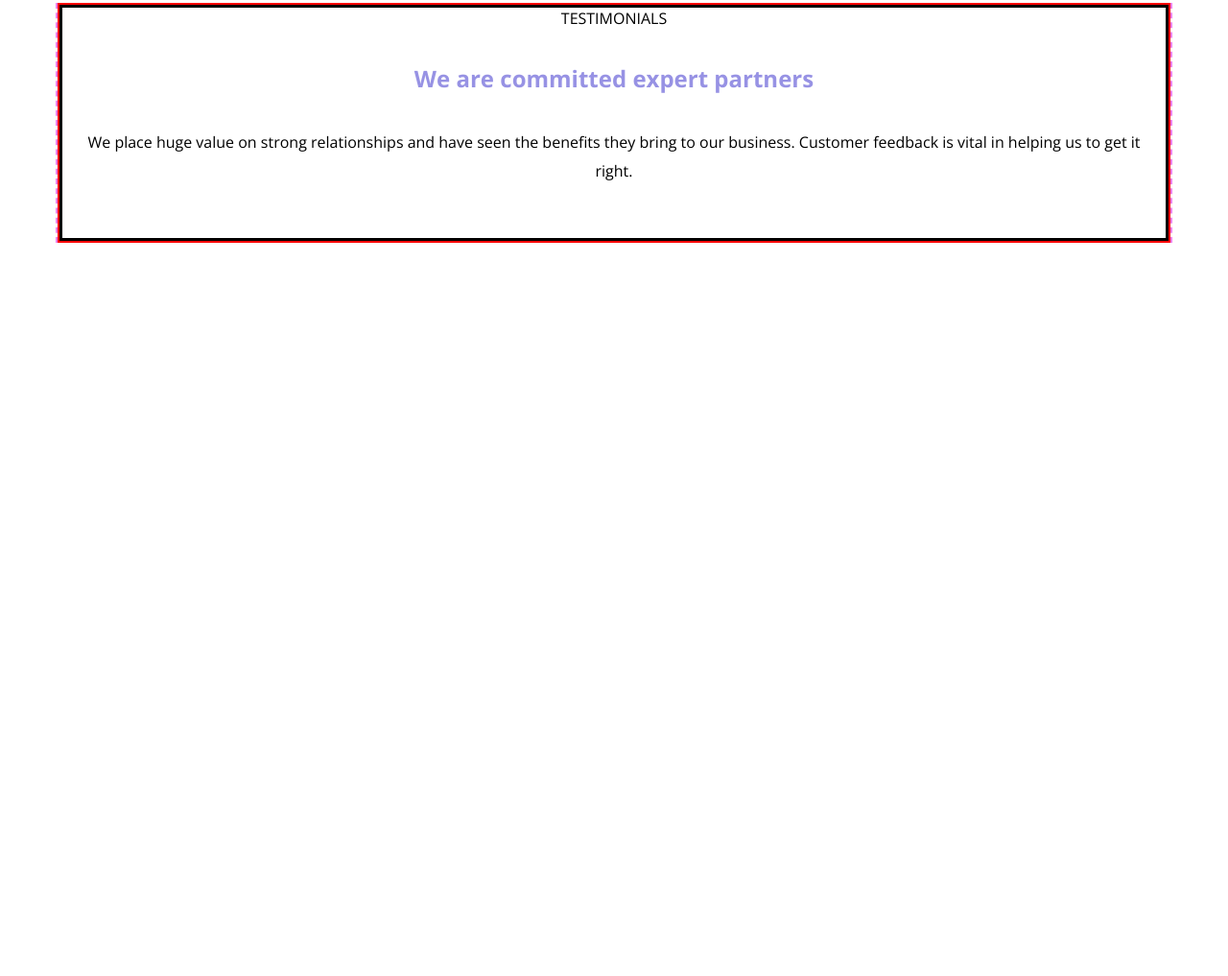
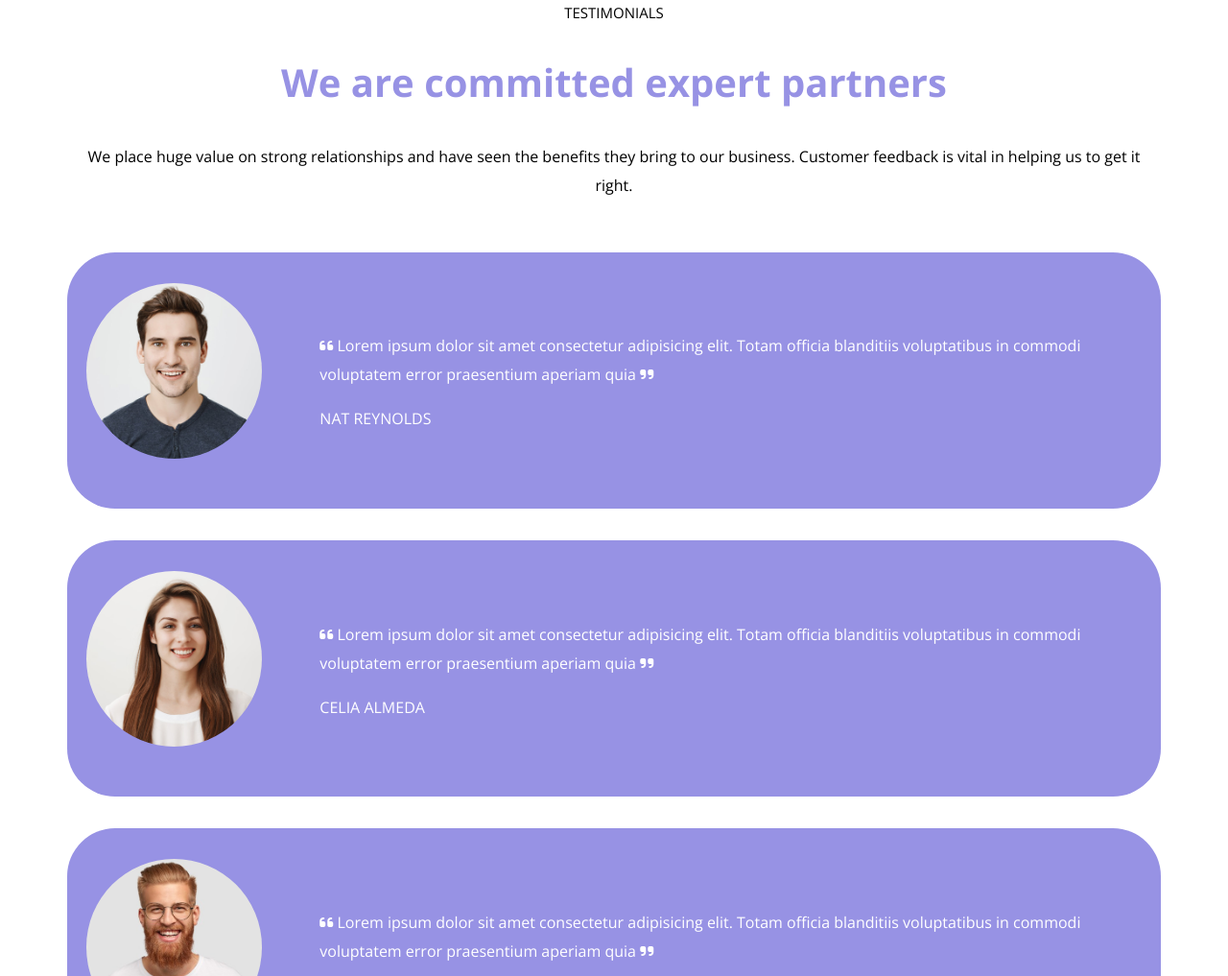
Before and after one commit to Michele-S2001/htmlcss-responsive-layout, a plain HTML site: page index.html in a window 1280 px wide. Shown: the part 1783-2800 px from the top of the page at 96% size. Before the commit the page ends 2146 px from the top, so only its background shows below. Drawn offline with nearby package versions, Linux system fonts and the light colour scheme.

Commit message:
Feat: TESTIMONIALS

```diff
--- a/css/app.css
+++ b/css/app.css
@@ -33,6 +33,11 @@ p {
 h3 {
     font-size: 20px;
     margin-bottom: 33px;
+}
+
+section.section {
+    padding-left: 18px;
+    padding-right: 18px;
 }
 
 /* COLOR PALETTE */
@@ -128,6 +133,10 @@ section .col {
     color: var(--violet);
 }
 
+.text-white {
+    color: var(--white);
+}
+
 /* COMPONENTS */
 .btn {
     white-space: nowrap;
@@ -178,8 +187,8 @@ section .col {
 }
 
 /* SECTION HERO STYLING SECTION */
-.section.hero {
-    padding: 50px 30px;
+.hero {
+    padding: 50px 0;
 }
 
 .section.hero .row {
@@ -222,16 +231,11 @@ section .col {
     row-gap: 38px;
 }
 
-.section.planning .col.col-6:last-child {
-    padding: 0 24px;
-}
-
 .planning__strategic figure {
     margin-bottom: 80px;
 }
 
 .planning__strategic {
-    color: var(--white);
     padding: 0 12px;
 }
 
@@ -280,13 +284,72 @@ section .col {
     gap: 35px;
 }
 
+.testimonials__introduction .upper-word {
+    font-size: 15px;
+}
+
+.testimonials__showcase .row{
+    row-gap: 33px;
+}
+
+.testimonial {
+    background-color: var(--violet);
+    border-radius: 50px;
+    padding: 32px 20px;
+    text-align: center;
+}
+
+.testimonial figure .testimonial-img {
+    border-radius: 50%;
+    max-width: 70%;
+    object-fit: cover;
+    margin: 0 auto;
+    aspect-ratio: 1 / 1;
+}
+
+.testimonial .col {
+    padding: 0;
+}
+
+.testimonial figure, .testimonial p  {
+    margin-bottom: 20px;
+}
 
 
 
 /* MEDIA QUERIES */
 @media screen and (min-width: 576px) {
+
+    /* hero section */
     .card-img {
         align-items: center;
+    }
+
+    /* testimonial section */
+    .testimonial > .col.col-2{
+        flex-basis: calc((100% / 12) * 2);
+    }
+
+    .testimonial > .col.col-10{
+        flex-basis: calc((100% / 12) * 10);
+    }
+
+    .testimonial {
+        text-align: left;
+        display: flex;
+        align-items: center;
+    }
+
+    .testimonial__description {
+        padding-left: 20px;
+    }
+
+    .testimonial figure {
+        padding-bottom: 0;
+    }
+
+    .testimonial figure .testimonial-img {
+        max-width: 100%;
     }
 }
 
@@ -322,6 +385,11 @@ section .col {
     .section.planning {
         padding-top: 110px;
     }
+
+    /* testimonial section */
+    .testimonials__introduction h2 {
+        font-size: 40px;
+    }
 }
 
 @media screen and (min-width: 920px) {
@@ -338,6 +406,15 @@ section .col {
 
     .planning__strategic h2 {
         font-size: 30px;
+    }
+
+    /* testimonial section */
+    .testimonials__introduction p {
+        padding: 0 20px ;
+    }
+
+    .testimonial__description {
+        padding-left: 60px;
     }
 }
 
--- a/index.html
+++ b/index.html
@@ -131,7 +131,7 @@
             <div class="container-md">
                 <div class="row">
                     <div class="col col-6">
-                        <div class="planning__strategic">
+                        <div class="planning__strategic text-white">
                             <figure>
                                 <img src="./img/planning1.png" alt="a woman with a laptop">
                             </figure>
@@ -159,7 +159,7 @@
             </div>
         </section> <!--END PLANNING SECTION-->
 
-        <section class="section testimonials debug">
+        <section class="section testimonials">
             <div class="container-lg">
                 <div class="row">
                     <div class="col col-12">
@@ -169,6 +169,55 @@
                             <p class="margin-bottom-55">
                                 We place huge value on strong relationships and have seen the benefits they bring to our business. Customer feedback is vital in helping us to get it right.
                             </p>
+                        </div>
+                        <div class="testimonials__showcase text-white">
+                            <div class="row">
+                                <div class="testimonial">
+                                    <div class="col col-2">
+                                        <figure>
+                                            <img class="testimonial-img" src="./img/testimonial1.jpg" alt="a man">
+                                        </figure>
+                                    </div>
+                                    <div class="col col-10">
+                                        <div class="testimonial__description">
+                                            <p>
+                                                <i class="fa-solid fa-quote-left"></i> Lorem ipsum dolor sit amet consectetur adipisicing elit. Totam officia blanditiis voluptatibus in commodi voluptatem error praesentium aperiam quia <i class="fa-solid fa-quote-right"></i>
+                                            </p>
+                                            <div class="upper-word">nat reynolds</div>
+                                        </div>
+                                    </div>
+                                </div>
+                                <div class="testimonial">
+                                    <div class="col col-2">
+                                        <figure>
+                                            <img class="testimonial-img" src="./img/testimonial2.jpg" alt="a woman">
+                                        </figure>
+                                    </div>
+                                    <div class="col col-10">
+                                        <div class="testimonial__description">
+                                            <p>
+                                                <i class="fa-solid fa-quote-left"></i> Lorem ipsum dolor sit amet consectetur adipisicing elit. Totam officia blanditiis voluptatibus in commodi voluptatem error praesentium aperiam quia <i class="fa-solid fa-quote-right"></i>
+                                            </p>
+                                            <div class="upper-word">celia almeda</div>
+                                        </div>
+                                    </div>
+                                </div>
+                                <div class="testimonial">
+                                    <div class="col col-2">
+                                        <figure>
+                                            <img class="testimonial-img" src="./img/testimonial3.jpg" alt="a man">
+                                        </figure>
+                                    </div>
+                                    <div class="col col-10">
+                                        <div class="testimonial__description">
+                                            <p>
+                                                <i class="fa-solid fa-quote-left"></i> Lorem ipsum dolor sit amet consectetur adipisicing elit. Totam officia blanditiis voluptatibus in commodi voluptatem error praesentium aperiam quia <i class="fa-solid fa-quote-right"></i>
+                                            </p>
+                                            <div class="upper-word">bob roberts</div>
+                                        </div>
+                                    </div>
+                                </div>
+                            </div>
                         </div>
                     </div>
                 </div>
```
